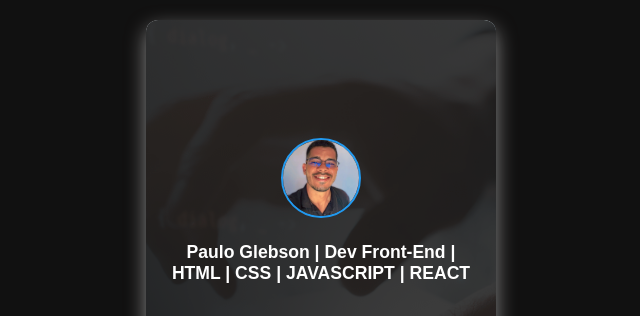
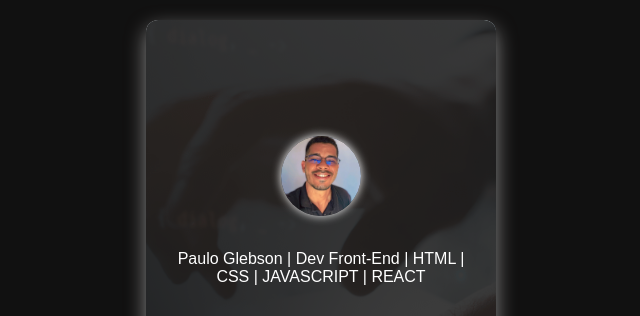
Before and after one commit to PauloGlebson01/Card-Profile---Paulo-Glebson, a plain HTML site: page index.html in a window 1280 px wide. Shown: the top 316 px of the page, without its empty margins (319-959 px from the left). Drawn offline with Linux system fonts and the light colour scheme.

Commit message:
Primeiro commit

```diff
--- a/index.html
+++ b/index.html
@@ -4,7 +4,7 @@
 <head>
     <meta charset="UTF-8">
     <meta name="viewport" content="width=device-width, initial-scale=1.0">
-    <title>Cartão Digital Profissional | Paulo Glebson</title>
+    <title>Card Profile | Paulo Glebson</title>
     <link rel="stylesheet" href="./style.css">
     <link rel="stylesheet" href="https://cdnjs.cloudflare.com/ajax/libs/font-awesome/6.4.0/css/all.min.css">
 </head>
--- a/script.js
+++ b/script.js
@@ -22,5 +22,3 @@ socialLinks.forEach(link => {
     }, 600);
   });
 });
-
-// Opção de abrir links em nova aba já inclusa via target="_blank" no HTML
--- a/style.css
+++ b/style.css
@@ -1,3 +1,4 @@
+
 /* Reset */
 * {
   margin: 0;
@@ -54,6 +55,8 @@ body {
 
 /* Perfil */
 #profile {
+  text-align: center;
+  transition: 0.3s;
   margin-bottom: 35px;
 }
 
@@ -61,13 +64,19 @@ body {
   width: 80px;
   height: 80px;
   border-radius: 50%;
-  border: 2px solid #2199ef;
+  transition: 0.4s ease;
+  box-shadow: 0 0 10px #fff;
   margin-bottom: 20px;
 }
 
+#profile img:hover {
+  transform: scale(1.05);
+  box-shadow: 0 0 25px #fff, 0 0 50px #2199ef;
+}
+
 #profile p {
-  font-weight: bold;
-  font-size: 1.1rem;
+  margin-top: 10px;
+  font-size: 1rem;
   color: #fff;
 }
 
```
